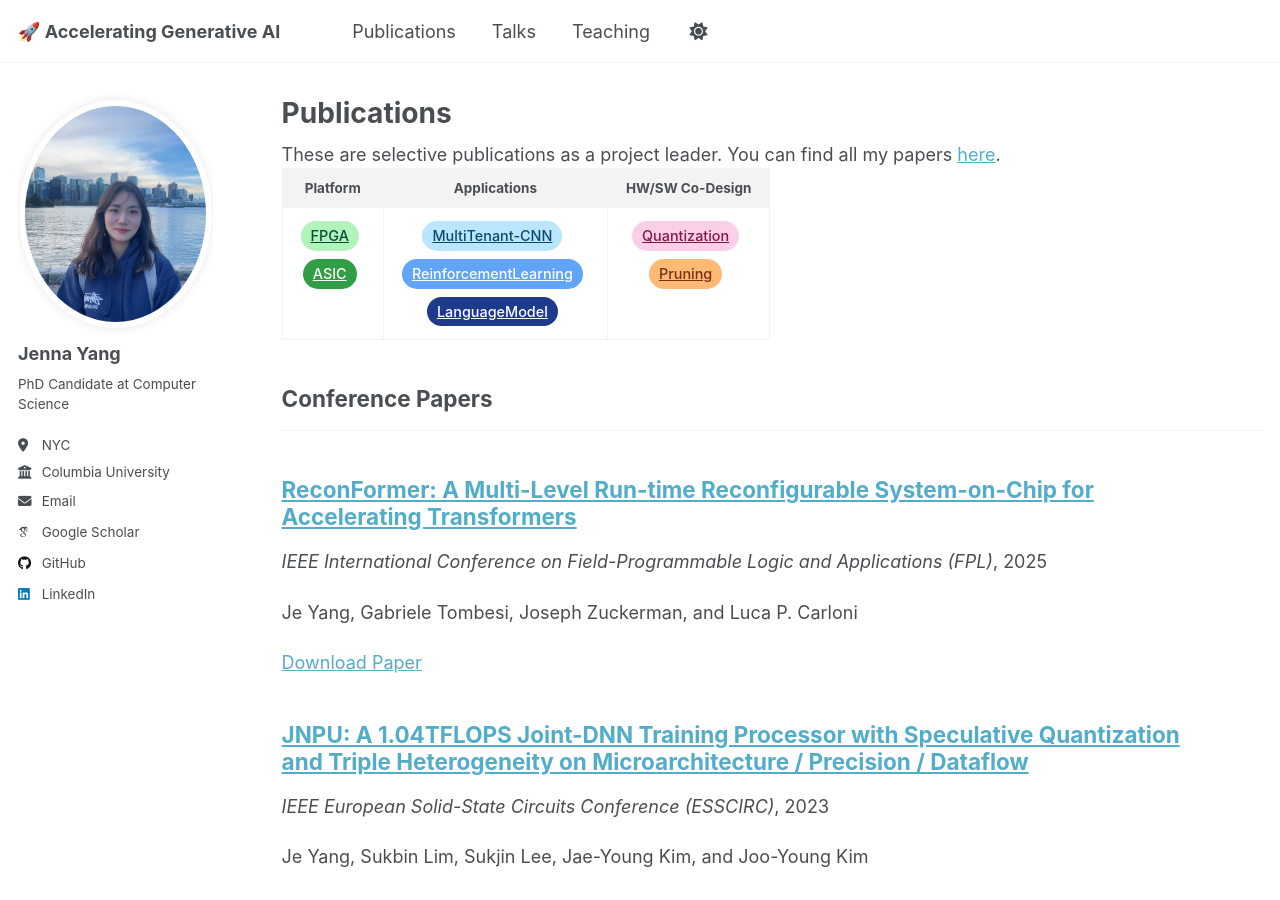
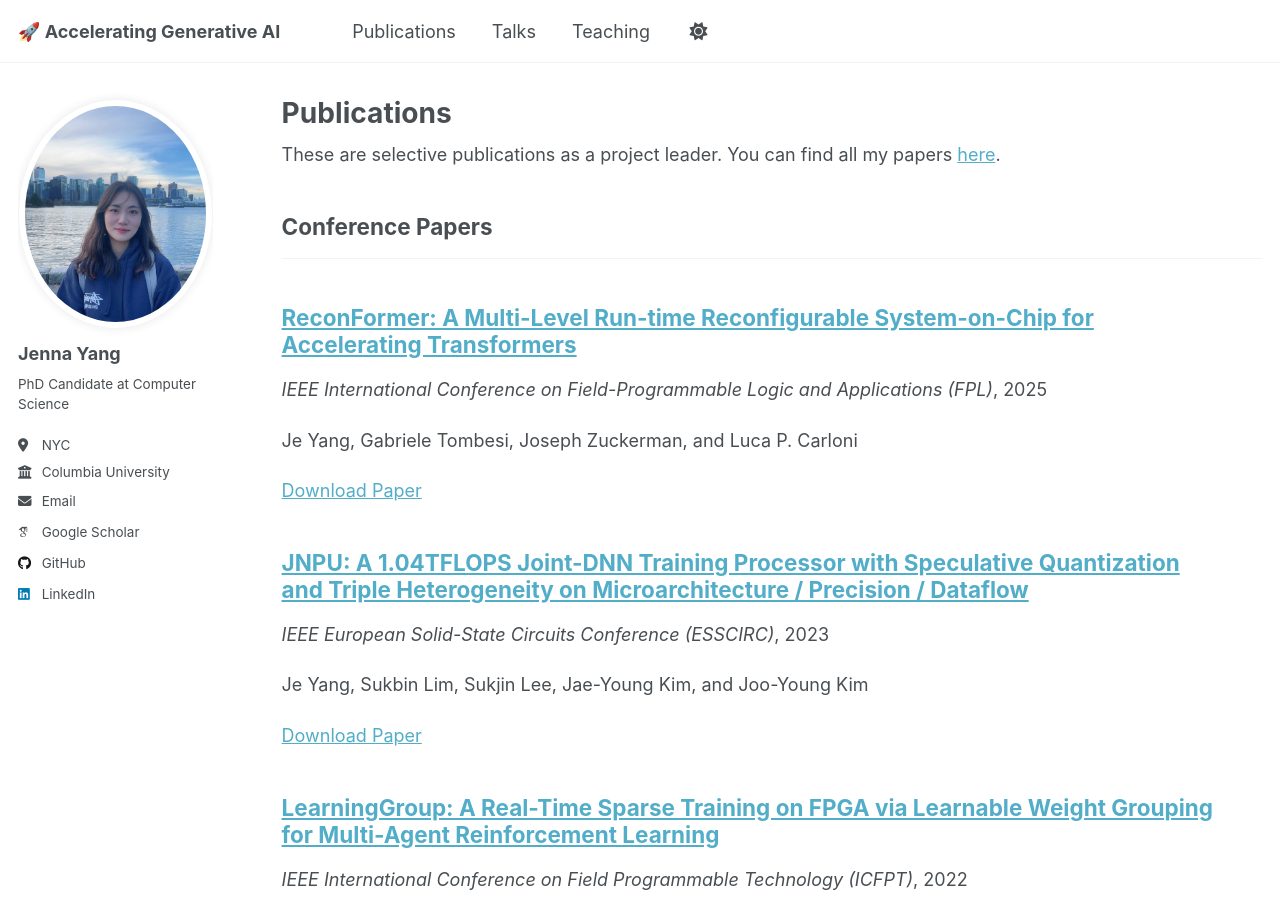
Before and after one commit to jenna-yang/jenna-yang.github.io, a Jekyll site: the page built from _pages/publications.html, in a window 1280 px wide and 900 px high. Built offline with Jekyll 4.4.1, drawn with Linux system fonts in a browser that asks for light colours; some web fonts are replaced.

Commit message:
remove paper table

```diff
--- a/_includes/tags_table.html
+++ b/_includes/tags_table.html
@@ -1,4 +1,4 @@
-<style>
+<!-- <style>
   /* 테이블 스타일 */
   .tag-table {
     width: 100%;
@@ -63,4 +63,4 @@
         </td>
         </tr>
     </tbody>
-</table>
+</table> -->
```
